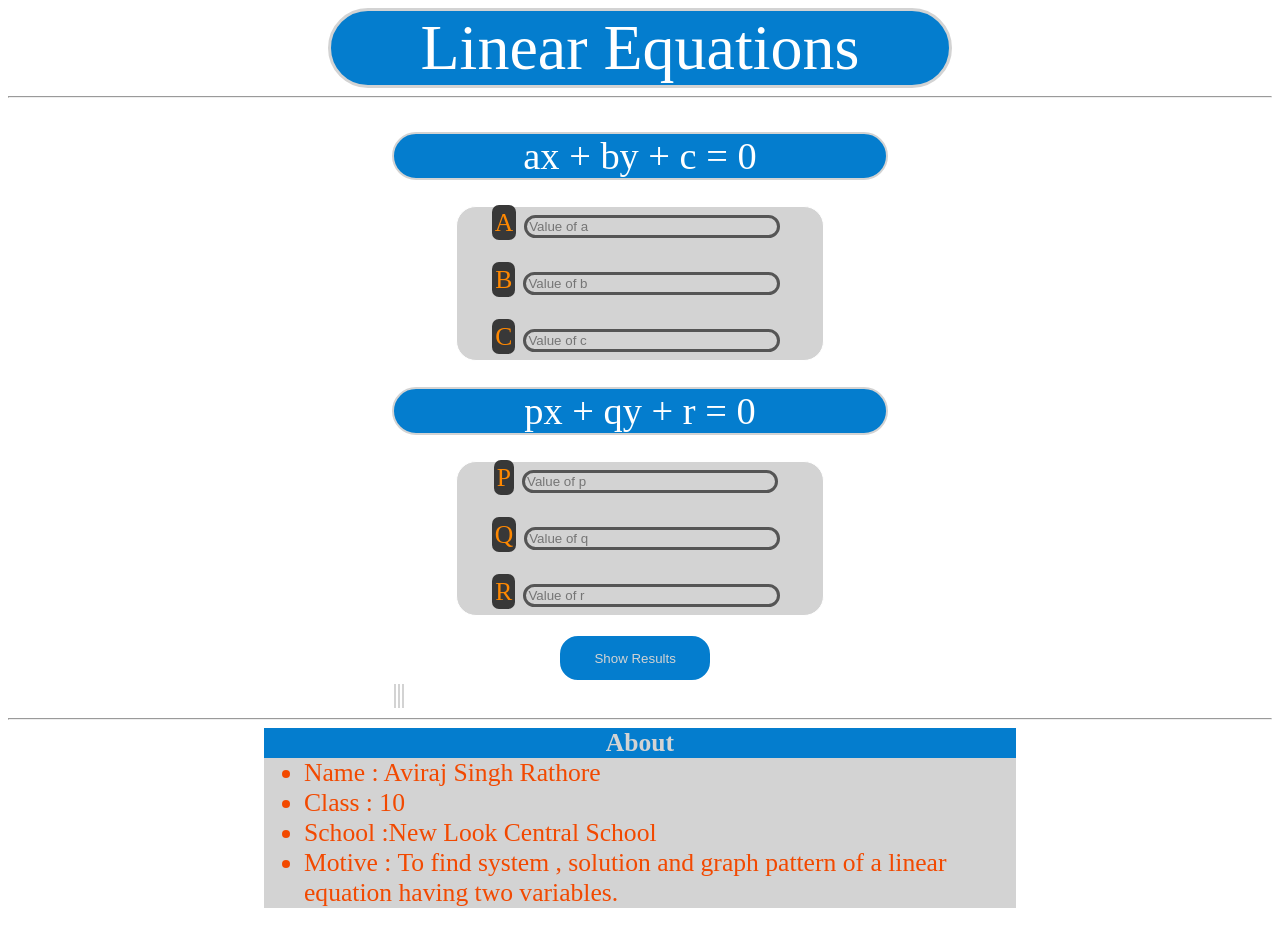
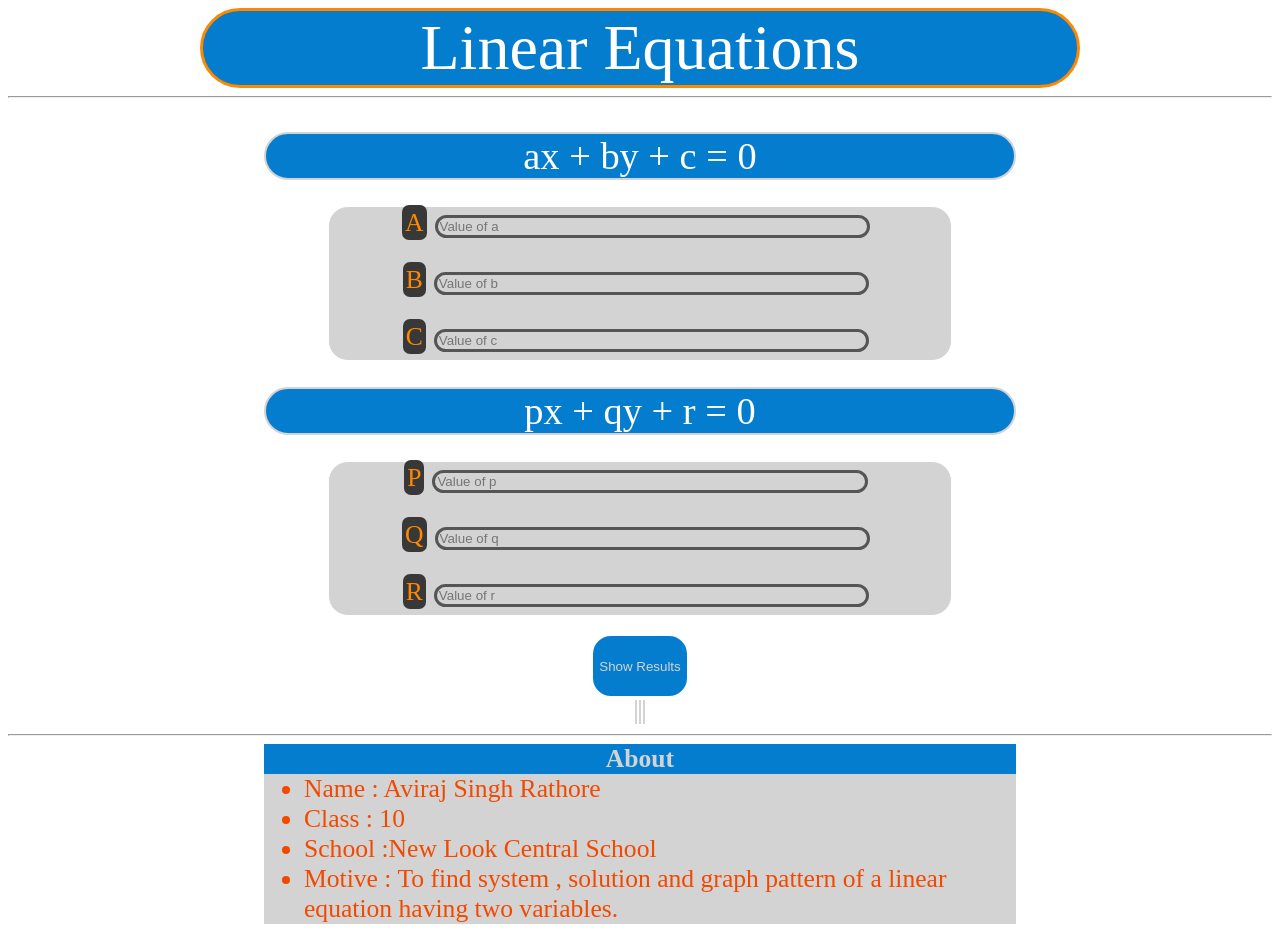
Before and after one commit to avirajsinghrathore/linear-equations, a plain HTML site: page index.html in a window 1280 px wide. Drawn offline with Linux system fonts and the light colour scheme.

Commit message:
pojoi
lk

```diff
--- a/index.css
+++ b/index.css
@@ -2,12 +2,12 @@
     color: white;
     text-align: center;
     margin: 0;
-    margin-left: 25vw;
-    margin-right: 25vw;
+    margin-left: 15vw;
+    margin-right: 15vw;
     font-size: 5vmax;
     font-weight: 400;
     border-radius: 50px;
-    border: 3px solid lightgrey;
+    border: 3px solid rgb(255, 136, 0);
     background-color: rgb(4, 125, 206);
 }
 .eq{
@@ -17,8 +17,8 @@
     margin: 1vh;
     border-radius: 50px;
     text-align: center;
-    margin-left: 30vw;
-    margin-right: 30vw;
+    margin-left: 20vw;
+    margin-right: 20vw;
     font-size: 3vmax;
     font-weight: 200;
 }
@@ -31,8 +31,8 @@
 border: 1px solid white;
 background-color: lightgrey;
 border-radius: 20px;
-margin-left: 35vw;
-margin-right: 35vw;
+margin-left: 25vw;
+margin-right: 25vw;
 }
 .label{
     color: rgb(255, 136, 0);
@@ -62,15 +62,18 @@ input[type=number]:focus {
     background-color: rgb(4, 125, 206);
     color: lightgrey;
     border: 2px solid #ffffff;
-    height: 6vh;
-    width: 12vw;
-    margin-left: 43vw;
-    margin-right: 39vw;
+    height: 8vh;
+
     border-radius: 20px;
 }
 #btn:hover{
     background-color: lightgrey;
     color: rgb(4, 125, 206);
+}
+#btncontainer{
+    display: flex;
+    justify-content: center;
+    align-items: center;
 }
 #about{
     margin: 0;
@@ -90,14 +93,6 @@ input[type=number]:focus {
     margin-left:20vw;
     font-size: 2vmax;
 }
-#img{
-    border: 1px solid #ddd;
-    border-radius: 8px;
-    padding: 5px;
-    width: 150px;
-    margin-left: 42vw;
-    margin-right: 42vw;
-  }
 #answer th {
     padding-top: 12px;
     padding-bottom: 12px;
@@ -108,5 +103,7 @@ input[type=number]:focus {
 }
 #answer{
     margin: 0 30vw;
-    text-align: center;
+    display: flex;
+  justify-content: center;
+  align-items: center;
 }
--- a/index.html
+++ b/index.html
@@ -35,8 +35,9 @@
             <div class="label"><label class="var">R</label><input type="number" id="r" placeholder="Value of r" class="input"> </div>
         </section>
             <br>
-
-        <button id="btn" onclick="program()">Show Results</button>
+        <div id="btncontainer">
+            <button id="btn" onclick="program()">Show Results</button>
+        </div>
         <table id="answer">
             <tr>
                 <th id="sys"></th>
--- a/index.js
+++ b/index.js
@@ -27,7 +27,7 @@ function program() {
    }
    else {
       document.getElementById("sys").innerText = "Consistent System of equations";
-      document.getElementById("sol").innerText = "No Solutions";
+      document.getElementById("sol").innerText = "Unique Solution";
       document.getElementById("graph").innerText = "Intersecting Lines";
    }
     };
```
